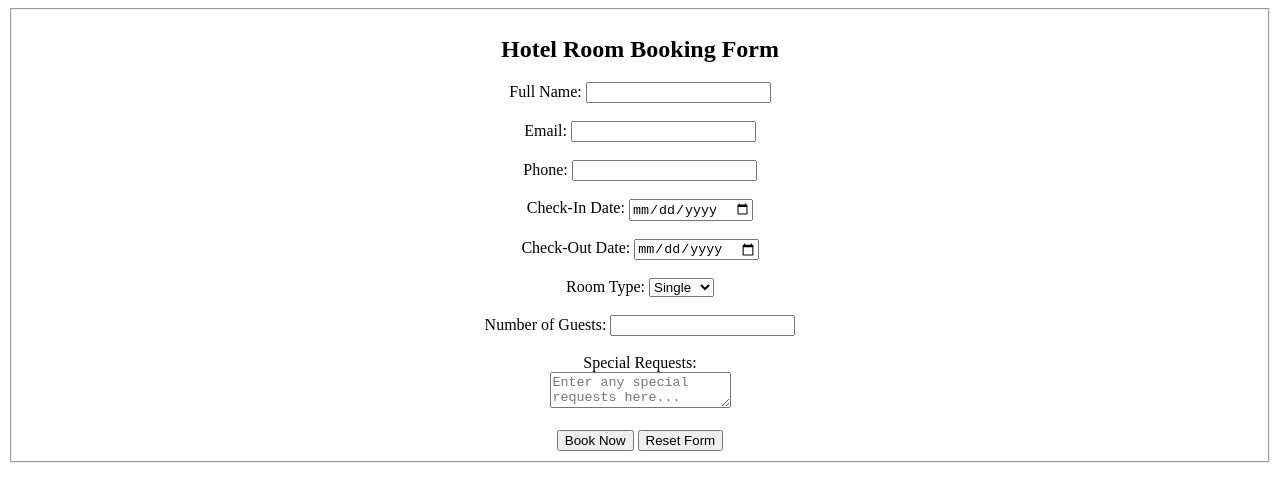
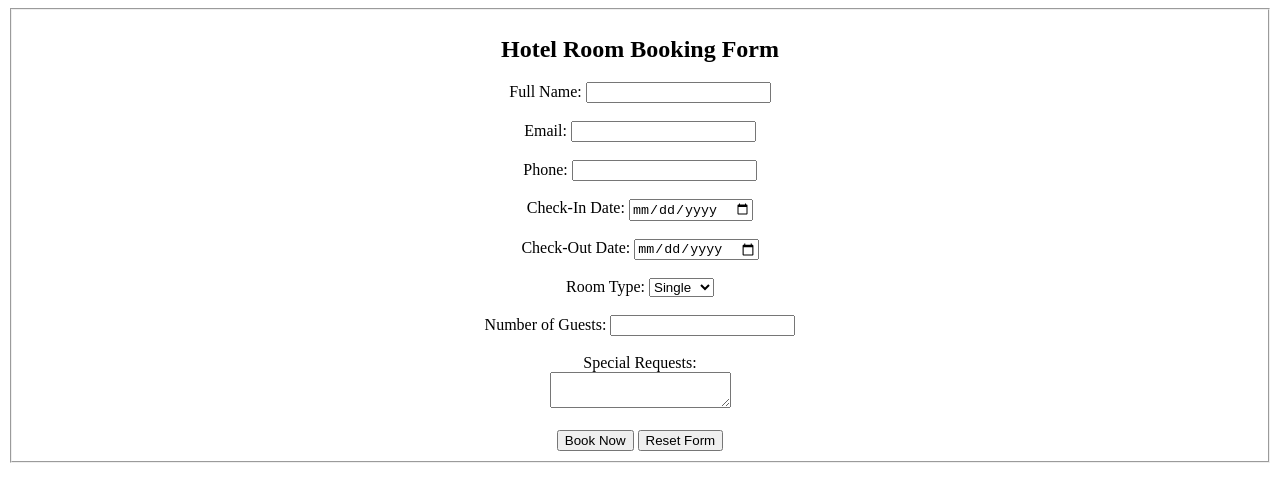
Before and after one commit to ABES-Engineering-college1/experiment-4-ConnectRajnishKumar, a plain HTML site: page index.html in a window 1280 px wide. Drawn offline with Linux system fonts and the light colour scheme.

Commit message:
Experiment4

```diff
--- a/index.html
+++ b/index.html
@@ -31,8 +31,7 @@
                 <label for="guests">Number of Guests:</label>
                 <input type="number" id="guests" name="guests" required><br><br>
                 <label for="requests">Special Requests:</label><br>
-                <textarea id="requests" name="requests"
-                    placeholder="Enter any special requests here..."></textarea><br><br>
+                <textarea id="requests" name="requests"></textarea><br><br>
                 <input type="submit" value="Book Now" />
                 <input type="reset" value="Reset Form" />
             </fieldset>
```
